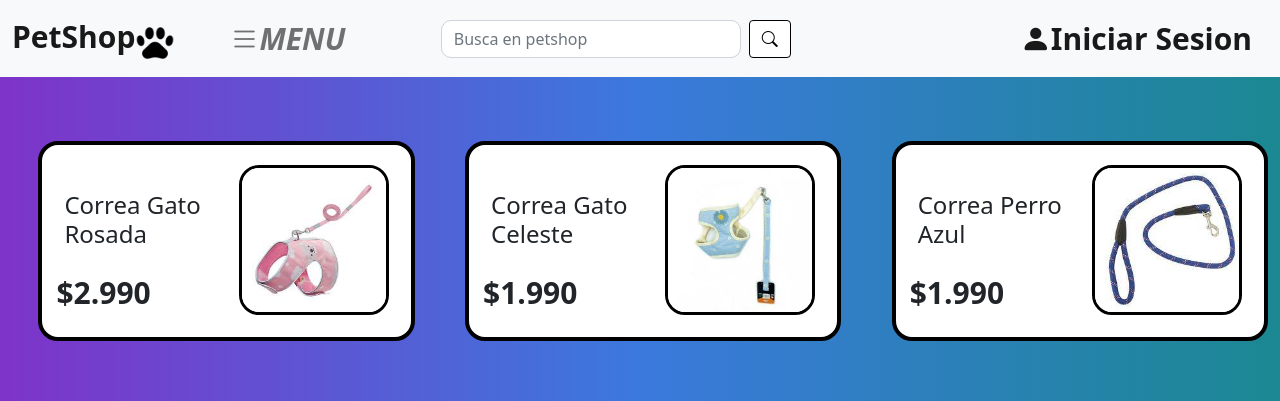
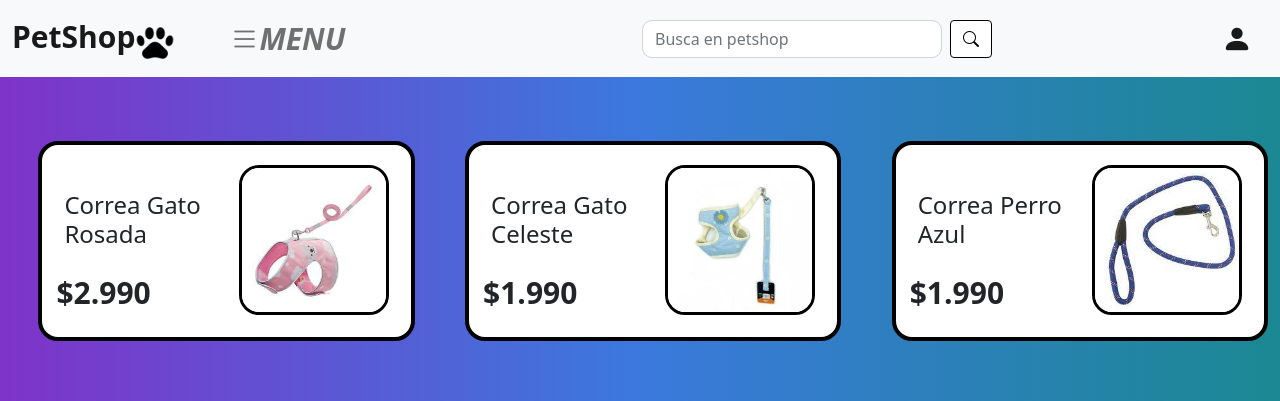
Before and after one commit to L1lkr0n/PETSHOP, a Django app: page /cuatro.html in a window 1280 px wide. Shown: the top 401 px of the page. Run offline with Django 4.2, Linux system fonts and the light colour scheme.

Commit message:
arreglo load

```diff
--- a/menu/templates/menu/cuatro.html
+++ b/menu/templates/menu/cuatro.html
@@ -52,7 +52,7 @@
             </form>
           </div>
           <!--inicio sesion-->
-          <a class="navbar-brand" href="InicioSesion.html"><i class="bi bi-person-fill"></i><b>Iniciar Sesion</b></a>
+          <a class="navbar-brand" href="InicioSesion.html"><i class="bi bi-person-fill"></i><b></b></a>
           <button class="navbar-toggler" type="button" data-bs-toggle="collapse" data-bs-target="#navbarSupportedContent"
             aria-controls="navbarSupportedContent" aria-expanded="false" aria-label="Toggle navigation">
             <span class="navbar-toggler-icon"></span>
```
